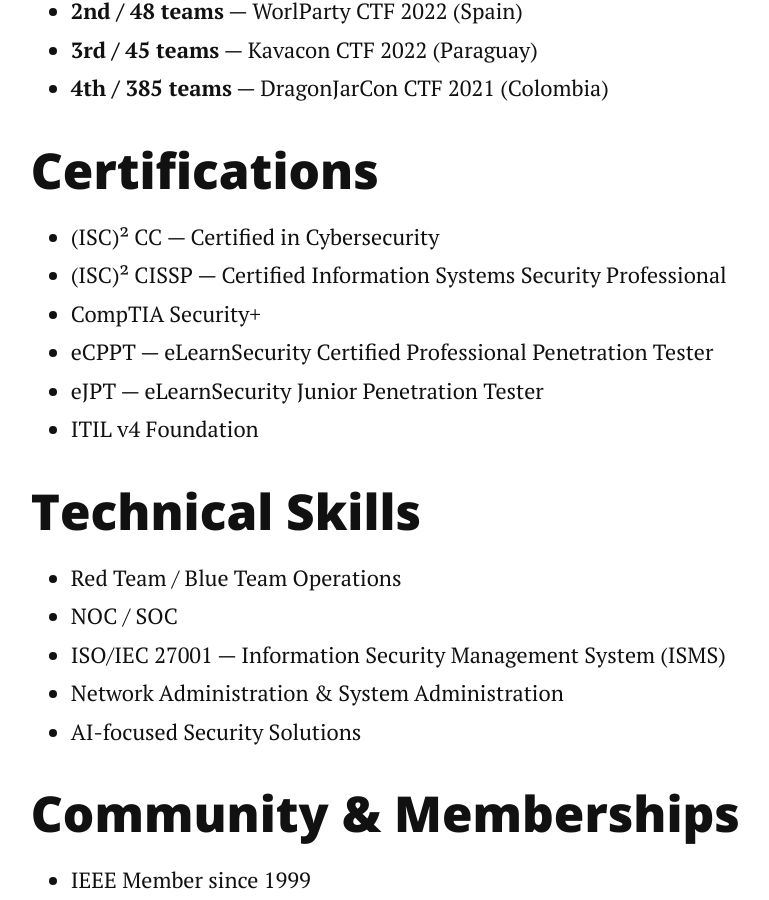
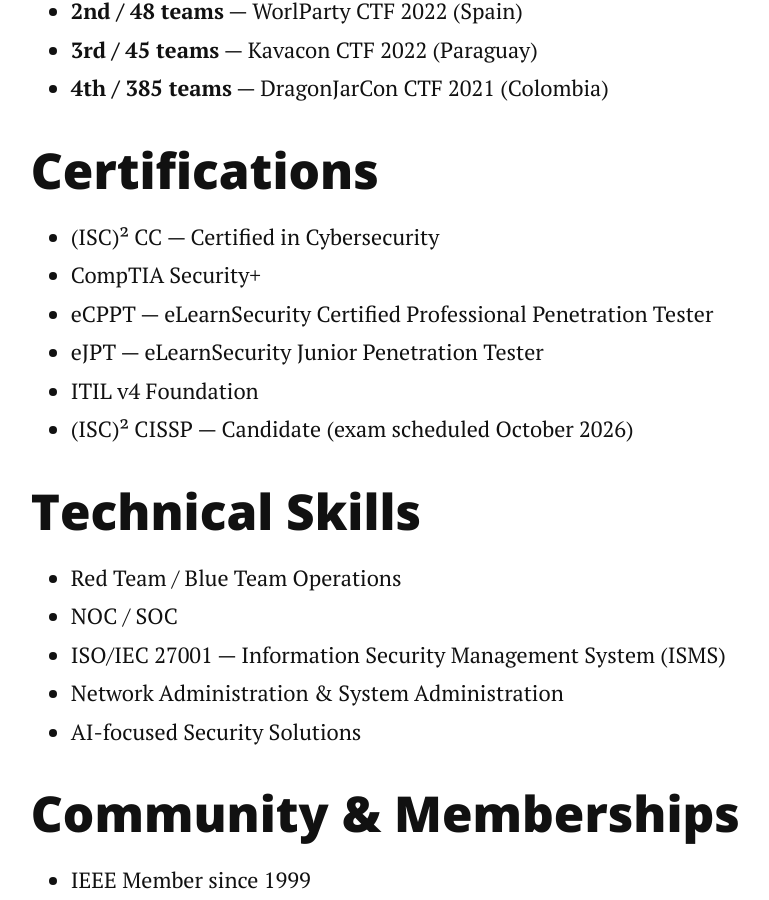
Before and after one commit to leonuz/leonuz.github.io, a Jekyll site: the page built from about.md, in a window 1280 px wide and 900 px high, scrolled down 1807 px. Shown: the whole window, without its empty margins (238-1007 px from the left). Built offline with Jekyll 4.4.1, drawn with Linux system fonts in a browser that asks for light colours; nearby versions of some CDN libraries.

Commit message:
Fix CISSP status to candidate, exam scheduled October 2026

```diff
--- a/about.md
+++ b/about.md
@@ -30,11 +30,11 @@
 	<h2>Certifications</h2>
 	<ul>
 		<li>(ISC)² CC — Certified in Cybersecurity</li>
-		<li>(ISC)² CISSP — Certified Information Systems Security Professional</li>
 		<li>CompTIA Security+</li>
 		<li>eCPPT — eLearnSecurity Certified Professional Penetration Tester</li>
 		<li>eJPT — eLearnSecurity Junior Penetration Tester</li>
 		<li>ITIL v4 Foundation</li>
+		<li>(ISC)² CISSP — Candidate (exam scheduled October 2026)</li>
 	</ul>
 
 	<h2>Technical Skills</h2>
```
